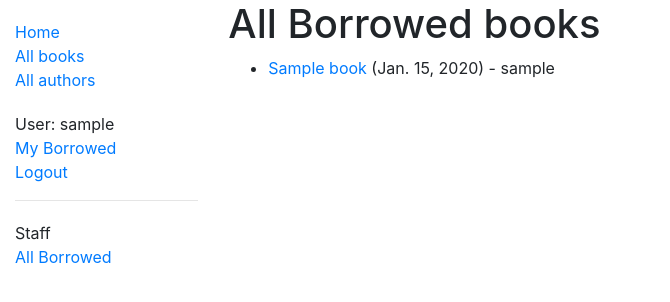
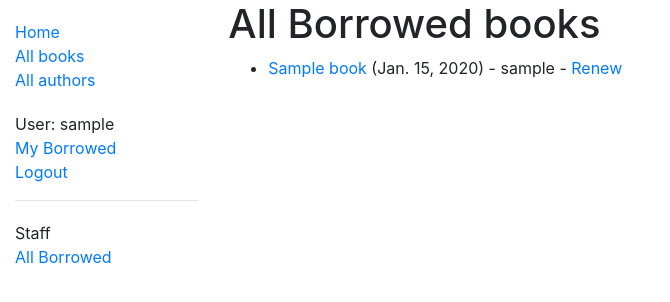
Before and after one commit to paulocsousa/django-locallibrary-tutorial, a Django app: template catalog/templates/catalog/bookinstance_list_all_borrowed.html in a window 1280 px wide. Shown: the top 302 px of the page, without its empty margins (0-670 px from the left). Run offline with Django 3.2, Linux system fonts and the light colour scheme; the template is opened without the code that fills it: values that come from a table or form of the project are taken from there, others are empty; a user stored in the database is signed in; tables that the repository leaves empty hold one stand-in row (values such as "Sample post"); some libraries are stand-ins or nearby versions.

Commit message:
add a link to renew page next to each item of all books on loan page

```diff
--- a/catalog/templates/catalog/bookinstance_list_all_borrowed.html
+++ b/catalog/templates/catalog/bookinstance_list_all_borrowed.html
@@ -9,6 +9,7 @@
       {% for bookinst in bookinstance_list %}
       <li class="{% if bookinst.is_overdue %}text-danger{% endif %}">
         <a href="{% url 'book-detail' bookinst.book.pk %}">{{ bookinst.book.title }}</a> ({{ bookinst.due_back }}) - {{ bookinst.borrower }}
+        {% if perms.catalog.can_mark_returned %}- <a href="{% url 'renew-book-librarian' bookinst.id %}">Renew</a>  {% endif %}
       </li>
       {% endfor %}
     </ul>
```
